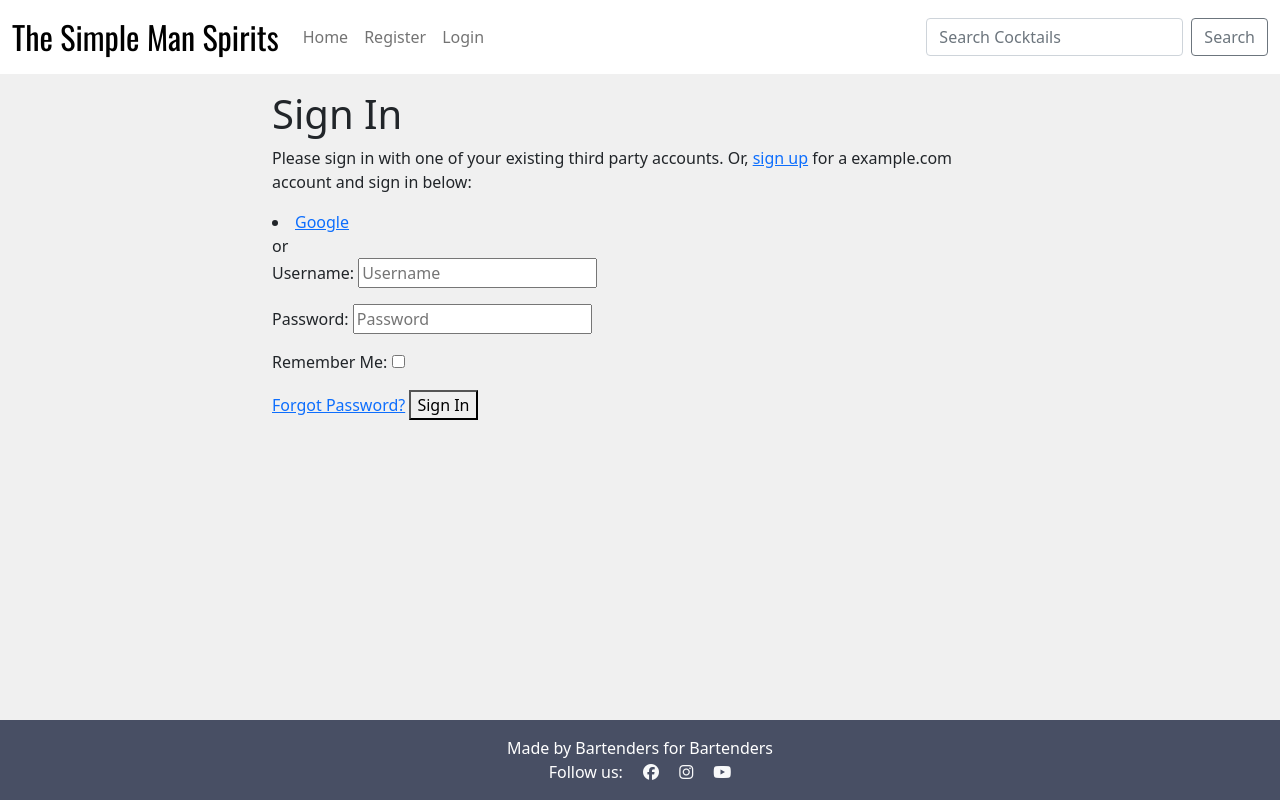
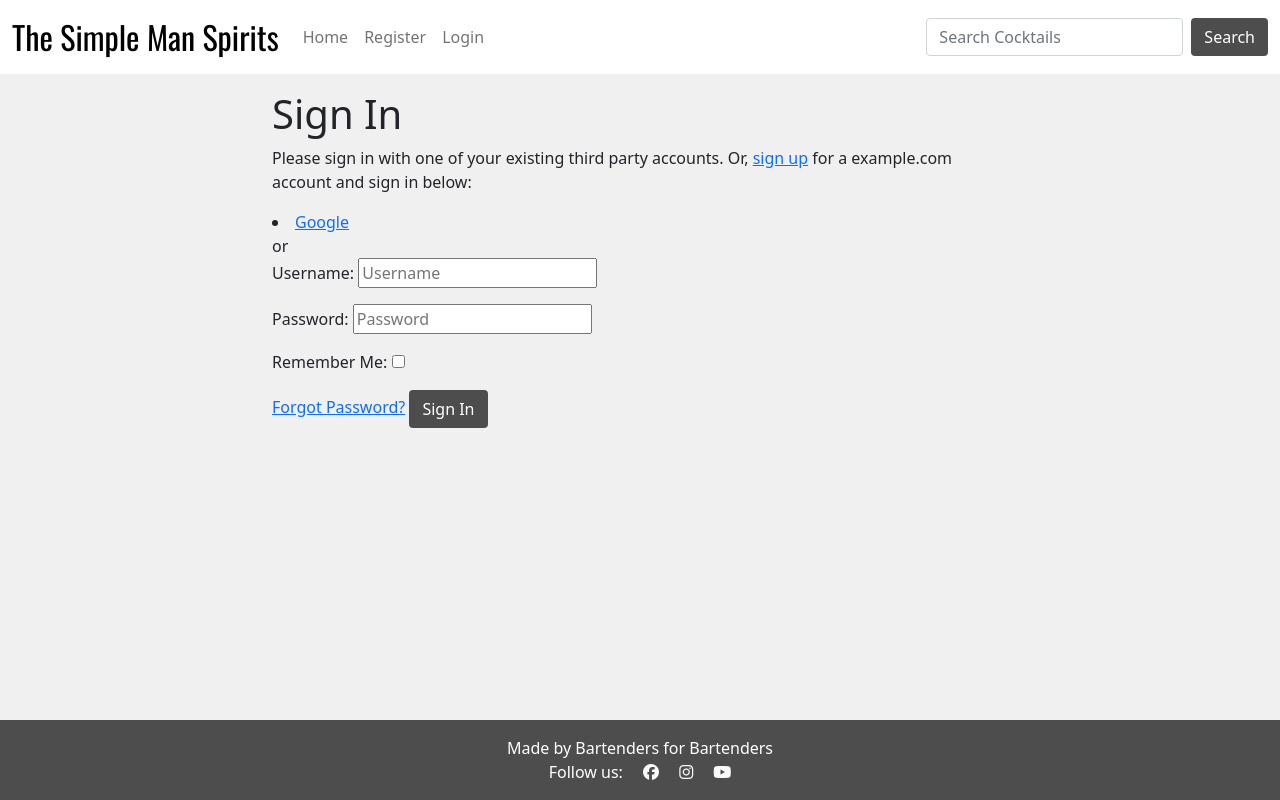
Before and after one commit to CharlieApell/ProjectPortfolio4, a Django app: page /accounts/login/ in a window 1280 px wide. Run offline with Django 3.2, Linux system fonts and the light colour scheme; some libraries are stand-ins or nearby versions.

Commit message:
deployment commit

```diff
--- a/static/css/style.css
+++ b/static/css/style.css
@@ -20,7 +20,7 @@ body {
 }
 
 .dark-bg {
-    background-color: #484f64;
+    background-color: #4d4d4d;
 }
 
 .main-bg {
@@ -85,7 +85,7 @@ body {
 
 .post-link:hover,
 .page-link {
-    color: #E84610;
+    color: #ff6f00;
 }
 
 .post-title {
@@ -99,18 +99,18 @@ body {
 }
 
 .btn-signup {
-    background-color: #23BBBB;
+    background-color: #4d4d4d;
     color: #fff;
 }
 
 .btn-signup:hover,
 .btn-signup:active {
-    background-color: #fff;
-    color: #23BBBB;
+    background-color: #ff6f00;
+    color: #4d4d4d;
 }
 
 .link {
-    color: #23BBBB;
+    color: #4d4d4d;
     text-decoration: none;
 }
 
@@ -132,3 +132,7 @@ body {
     background: transparent;
     border: none;
 }
+
+.navbar-light .navbar-nav .nav-link:hover {
+    color:#ff6f00;
+}
--- a/templates/account/login.html
+++ b/templates/account/login.html
@@ -42,7 +42,7 @@
         <input type="hidden" name="{{ redirect_field_name }}" value="{{ redirect_field_value }}" />
         {% endif %}
         <a class="button secondaryAction" href="{% url 'account_reset_password' %}">{% trans "Forgot Password?" %}</a>
-        <button class="primaryAction" type="submit">{% trans "Sign In" %}</button>
+        <button class="btn btn-signup right" type="submit">{% trans "Sign In" %}</button>
         </form>
       </div>
     </div>
--- a/templates/base.html
+++ b/templates/base.html
@@ -53,7 +53,7 @@
                 <form class="d-flex" method="POST" action="{% url 'search-cocktails' %}">
                     {% csrf_token %}
                     <input class="form-control me-2" type="search" placeholder="Search Cocktails" aria-label="Search" name="q">
-                    <button class="btn btn-outline-secondary" type="submit">Search</button>
+                    <button class="btn btn-signup right" type="submit">Search</button>
                 </form>
             </div>
         </div>
```
